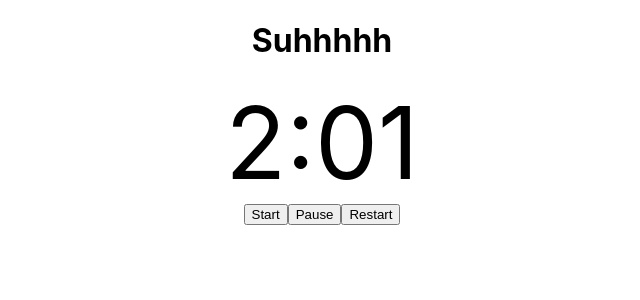
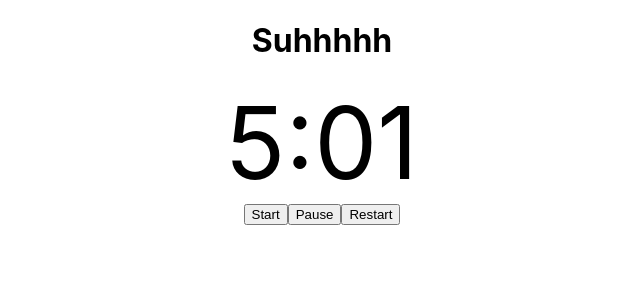
Before and after one commit to ntn9995/effing-math-2, a React (Create React App) app: page / in a window 1280 px wide. Shown: the top 300 px of the page, without its empty margins (318-958 px from the left). Built offline with nearby package versions, Linux system fonts and the light colour scheme.

Commit message:
Time precision props for Timer

```diff
--- a/src/App.js
+++ b/src/App.js
@@ -6,7 +6,7 @@ function App() {
 
   return (
     <div className="App">
-      <Timer title="Suhhhhh" duration={7}/>
+      <Timer title="Suhhhhh" duration={10} secPrecision={1} msPrecision={2}/>
     </div>
   );
 }
--- a/src/components/Timer.js
+++ b/src/components/Timer.js
@@ -33,7 +33,7 @@ export default function Timer(props) {
     const display = expired ?
         <div>Time's Up!</div> :
         (
-            <div><span>{formatTime(secs, 1)}</span>:<span>{formatTime(miliSecs)}</span></div>
+            <div><span>{formatTime(secs, secPrecision)}</span>:<span>{formatTime(miliSecs, msPrecision)}</span></div>
         );
 
     return (
```
